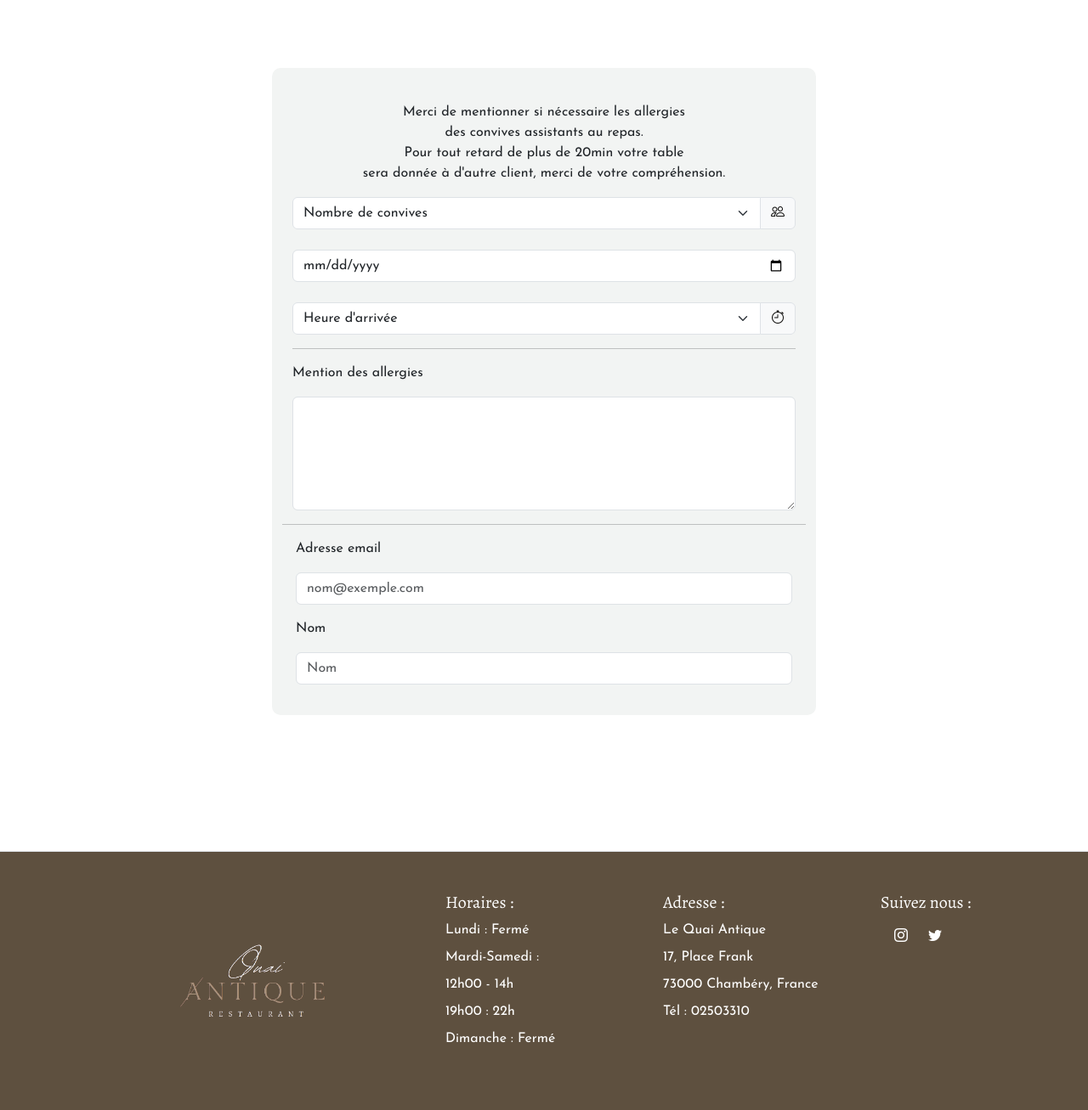
After one commit to NaomiMd/ECF, a PHP site: page /ECF/reservation.php in a window 1280 px wide. The commit adds this page. Shown: the whole page at 85% size. Run offline with PHP 8.4, Linux system fonts and the light colour scheme; some libraries are stand-ins or nearby versions.

Commit message:
add reservation page + style

```diff
--- a/assets/style.css
+++ b/assets/style.css
@@ -27,7 +27,7 @@ footer{
     font-weight: 400;
     overflow: hidden;
 }
-.bi{
+.bi {
     color: white;
 }
 /*IMG NAV ACCUEIL*/
@@ -204,7 +204,7 @@ footer{
     background-color: rgba(169, 146, 125, 0.23);
     border-radius: 10px;
 }
-#btnconnexion{
+.btn.btnconnexion{
     background-color: #49111C;
     color: #F2F4F3;
     cursor: pointer;
@@ -213,7 +213,25 @@ footer{
     border-radius: 10px;
     box-shadow:  2px 2px 5px #0A0908;
     transition: all 0.5s ease;
+    margin-top: 5px;
+    margin-bottom: 10px;
 }
+/*FORM RESERVATION*/
+#reservation{
+    background-color: #F2F4F3;
+    border-radius: 10px;
+    margin-top: 10vh;
+    margin-bottom: 20vh;
+    padding-top: 40px;
+    padding-bottom: 20px;
+    overflow-y: hidden;
+    height: auto;
+}
+#people{
+    color: #0A0908;
+}
+
+
 /*MEDIA MOBILE*/
 @media screen and (min-width: 320px) and (max-width: 1223px) {
     /*NAV*/
@@ -296,14 +314,18 @@ footer{
         margin-top: 40px;
         margin-bottom: 40px;
     }
-    #btnconnexion{
+    .btn.btnconnexion{
         font-size: 14px;
         padding:10px;
     }
-    #btnconnexion:hover{
+    .btn.btnconnexion:hover{
         font-size: 12px;
         padding: 8px;
     }
+    #reservation{
+        width: 80%;
+    }
+
 }
 
 /*MEDIA PC*/
@@ -392,12 +414,16 @@ footer{
         margin-top: 50px;
         margin-bottom: 50px;
     }
-    #btnconnexion{
+    .btn.btnconnexion{
         font-size: 16px;
         padding: 12px;
     }
-    #btnconnexion:hover{
+    .btn.btnconnexion:hover{
         font-size: 14px;
         padding: 10px;
     }
+    #reservation{
+        width: 50%;
+    }
+
 }
--- /dev/null
+++ b/reservation.php
@@ -0,0 +1,10 @@
+<?php
+require_once("config.php");
+require_once _ROOT_ . '\templates\header.php';
+require_once _ROOT_ . '\templates\reservationForm.php';
+?>
+
+
+<?php
+require_once _ROOT_ . '\templates\footer.php';
+?>
--- a/templates/accueil.php
+++ b/templates/accueil.php
@@ -72,5 +72,5 @@ voluptate velit, illo tempora neque quos asperiores et magni corporis perferendi
 <!-- RESERVER -->
 
 <div class="container-fluid button d-flex justify-content-center">
-    <a class="btn-reserver" href="">Réserver</a>
+    <a class="btn-reserver" href="templates/reservationForm">Réserver</a>
 </div>
--- a/templates/footer.php
+++ b/templates/footer.php
@@ -1,12 +1,10 @@
-
-<footer class="row row-cols-1 row-cols-sm-2 row-cols-md-5 p-5 border-top" >
+<div class="container-fluid">
+<footer class="row row-cols-1 row-cols-sm-2 row-cols-md-5 py-5 border-top" >
     <div class="col mb-3">
       <p class="m-5"> <img class="logo-footer" src="assets/logo.png" alt="logo"></p>
     </div>
 
-    <div class="col mb-3">
-
-    </div>
+    <div class="col mb-3"></div>
 
     <div class="col mb-3">
       <h5 class="footer-title">Horaires :</h5>
@@ -37,6 +35,7 @@
       </ul>
     </div>
   </footer>
+</div>
   <script src="https://cdn.jsdelivr.net/npm/bootstrap@5.3.0-alpha2/dist/js/bootstrap.bundle.min.js" integrity="sha384-qKXV1j0HvMUeCBQ+QVp7JcfGl760yU08IQ+GpUo5hlbpg51QRiuqHAJz8+BrxE/N" crossorigin="anonymous"></script>
 </body>
 </html>
--- a/templates/header.php
+++ b/templates/header.php
@@ -7,6 +7,7 @@
     <meta name="description" content="Restaurant le Quai Antique">
     <link href="https://cdn.jsdelivr.net/npm/bootstrap@5.3.0-alpha2/dist/css/bootstrap.min.css" rel="stylesheet" integrity="sha384-aFq/bzH65dt+w6FI2ooMVUpc+21e0SRygnTpmBvdBgSdnuTN7QbdgL+OapgHtvPp" crossorigin="anonymous">
     <link rel="stylesheet" href="https://cdn.jsdelivr.net/npm/bootstrap-icons@1.10.3/font/bootstrap-icons.css">
+    <link rel="stylesheet" href="https://cdn.jsdelivr.net/gh/iconoir-icons/iconoir@main/css/iconoir.css">
     <link rel="stylesheet" href="<?= generateLink('assets/style.css'); ?>">
     <title>Quai Antique</title>
 </head>
--- /dev/null
+++ b/templates/reservationForm.php
@@ -0,0 +1,57 @@
+<div class="container" id="reservation" >
+    <p class="text-center" >Merci de mentionner si nécessaire les allergies<br/>
+des convives assistants au repas. <br/>
+Pour tout retard de plus de 20min votre table<br/>
+sera donnée à d'autre client, merci de votre
+compréhension.
+</p>
+
+<div class="container mt-2">
+<form method="post">
+<div class="input-group">
+  <select class="form-select" id="inputGroupSelect02">
+    <option selected>Nombre de convives</option>
+    <option value="1">One</option>
+    <option value="2">Two</option>
+    <option value="3">Three</option>
+  </select>
+  <label class="input-group-text" for=""><i class="bi bi-people" id="people"></i></label>
+</div>
+
+<div class="input">
+<label for="date" class="form-label" ></label>
+<input type="date" name="date" id="date" class="form-control" >
+</div>
+
+<div class="input-group mt-4">
+  <select class="form-select" id="inputGroupSelect02">
+    <option selected>Heure d'arrivée</option>
+    <option value="1">One</option>
+    <option value="2">Two</option>
+    <option value="3">Three</option>
+  </select>
+  <label class="input-group-text" for=""><i class="bi bi-stopwatch " id="people"></i></label>
+</div>
+
+<hr>
+<div class="input">
+  <label for="" class="form-label" >Mention des allergies</label>
+  <textarea class="form-control" name="" id="" cols="10" rows="5"></textarea>
+</div>
+</div>
+<!-- Si user non connecté -->
+<hr>
+<div class="m-3">
+  <label for=" " class="form-label">Adresse email</label>
+  <input type="email" name="" class="form-control" id="exampleFormControlInput1" placeholder="nom@exemple.com">
+</div>
+<div class="m-3">
+  <label for=" " class="form-label">Nom</label>
+  <input type="text" name="" class="form-control" id="exampleFormControlInput1" placeholder="Nom">
+</div>
+
+
+</form>
+</div>
+
+</div>
```
Also changed, not shown: templates/navbar.php (+1 -6 lines).
